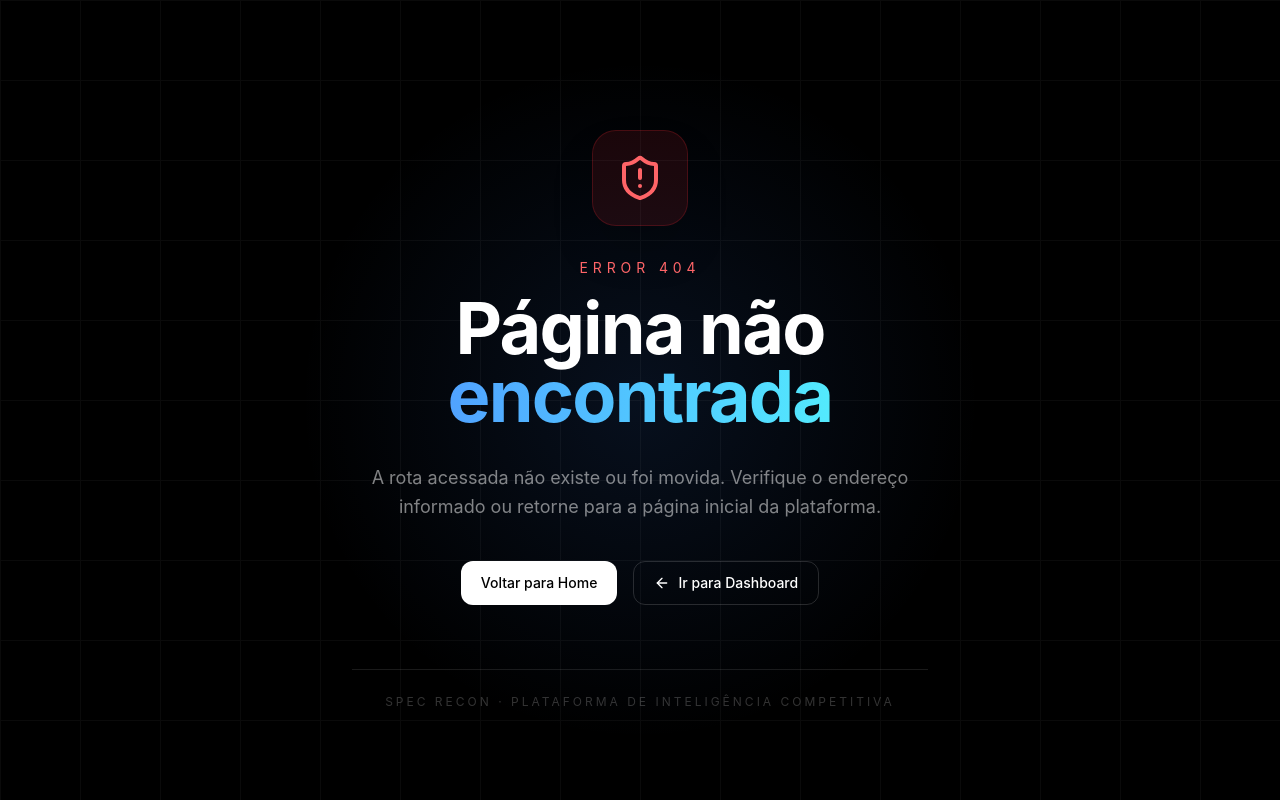
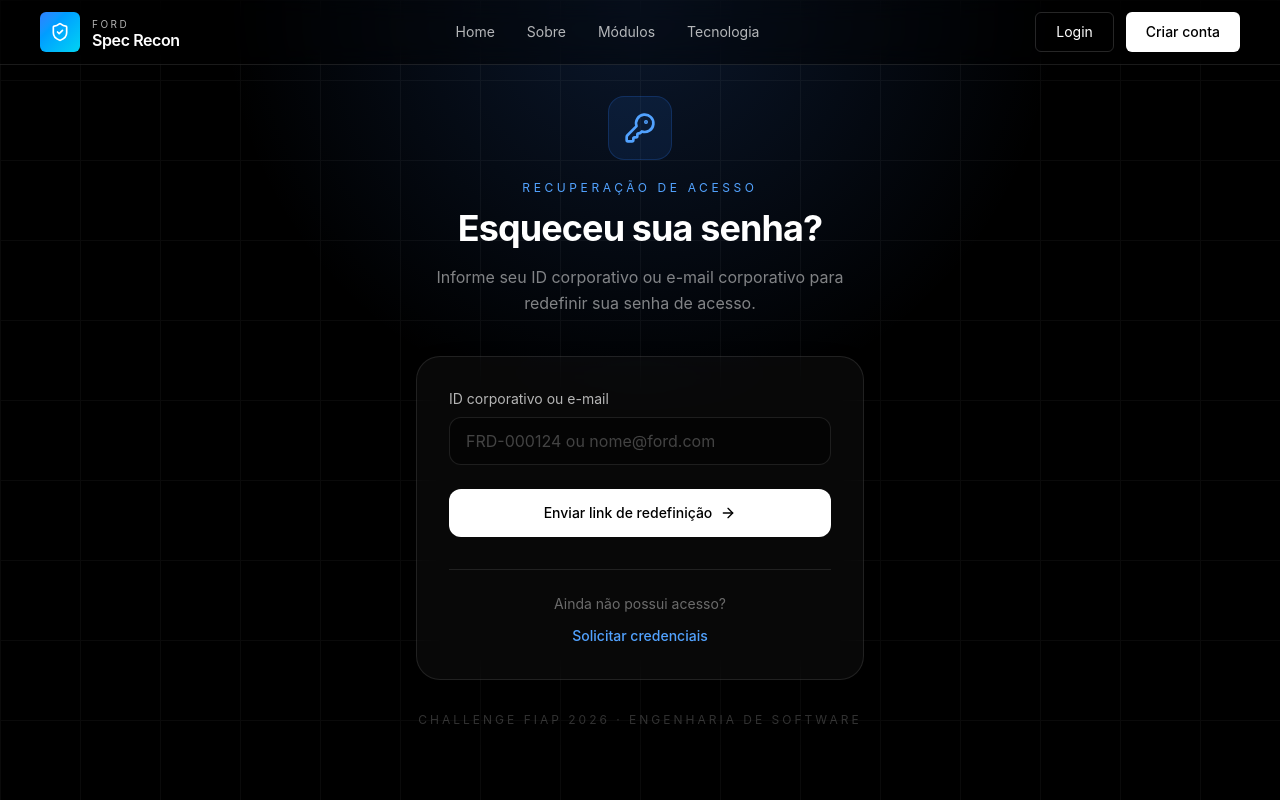
Before and after one commit to L-A-N-E/Spec-Recon-Mobile-Development, a React (Vite) app: page /forgot-password in a window 1280 px wide. Shown: the top 800 px of the page. Built offline with nearby package versions, Linux system fonts and the light colour scheme.

Commit message:
fix: Criando Forgot Your Password e estilização com tailwind

```diff
--- /dev/null
+++ b/src/pages/Auth/ForgotPassword/index.tsx
@@ -0,0 +1,169 @@
+import { useState } from "react"
+
+import {
+    KeyRound,
+    ArrowRight,
+    CheckCircle2
+} from "lucide-react"
+
+import { Link } from "react-router-dom"
+
+import Button from "../../../components/public/Button"
+
+function ForgotPassword() {
+
+    const [credential, setCredential] = useState("")
+    const [error, setError] = useState("")
+    const [success, setSuccess] = useState(false)
+
+    function handleSubmit(e: React.FormEvent) {
+        e.preventDefault()
+
+        setError("")
+
+        if (!credential.trim()) {
+            setError("Informe seu ID corporativo ou e-mail")
+            return
+        }
+
+        // futura integração backend
+        console.log(credential)
+
+        setSuccess(true)
+    }
+
+    return (
+        <div className="min-h-screen bg-black text-white overflow-hidden relative flex items-center justify-center px-6 py-24">
+
+            {/* Glow */}
+            <div className="absolute inset-0 bg-[radial-gradient(circle_at_top,rgba(59,130,246,0.18),transparent_40%)]" />
+
+            {/* Grid */}
+            <div className="absolute inset-0 opacity-[0.04] bg-[linear-gradient(to_right,#ffffff_1px,transparent_1px),linear-gradient(to_bottom,#ffffff_1px,transparent_1px)] bg-size-[80px_80px]" />
+
+            <div className="relative w-full max-w-md">
+
+                {/* Header */}
+                <div className="flex flex-col items-center text-center mb-10">
+
+                    <div className="w-16 h-16 rounded-2xl bg-blue-500/10 border border-blue-500/20 flex items-center justify-center mb-5">
+                        <KeyRound className="w-8 h-8 text-blue-400" />
+                    </div>
+
+                    <div className="text-xs uppercase tracking-[0.3em] text-blue-400 mb-3">
+                        Recuperação de acesso
+                    </div>
+
+                    <h1 className="text-4xl font-bold tracking-tight">
+                        Esqueceu sua senha?
+                    </h1>
+
+                    <p className="mt-4 text-white/50 leading-relaxed">
+                        Informe seu ID corporativo ou e-mail corporativo
+                        para redefinir sua senha de acesso.
+                    </p>
+                </div>
+
+                {/* Card */}
+                <div className="rounded-3xl border border-white/10 bg-white/3 backdrop-blur-xl p-8 shadow-2xl">
+
+                    {!success ? (
+
+                        <form
+                            onSubmit={handleSubmit}
+                            className="space-y-6"
+                        >
+
+                            <div>
+                                <label className="block text-sm text-white/70 mb-2">
+                                    ID corporativo ou e-mail
+                                </label>
+
+                                <input
+                                    type="text"
+                                    value={credential}
+                                    onChange={(e) => {
+                                        setCredential(e.target.value)
+
+                                        if (error) {
+                                            setError("")
+                                        }
+                                    }}
+                                    placeholder="FRD-000124 ou nome@ford.com"
+                                    className="w-full h-12 px-4 rounded-xl bg-black/40 border border-white/10 text-white placeholder:text-white/25 outline-none focus:border-blue-500 transition-colors"
+                                />
+
+                                {error && (
+                                    <p className="mt-2 text-sm text-red-400">
+                                        {error}
+                                    </p>
+                                )}
+                            </div>
+
+                            <Button
+                                type="submit"
+                                variant="primary"
+                                className="w-full h-12"
+                            >
+                                Enviar link de redefinição
+                                <ArrowRight className="w-4 h-4" />
+                            </Button>
+                        </form>
+
+                    ) : (
+
+                        <div className="flex flex-col items-center text-center">
+
+                            <div className="w-16 h-16 rounded-full bg-green-500/10 border border-green-500/20 flex items-center justify-center mb-5">
+                                <CheckCircle2 className="w-8 h-8 text-green-400" />
+                            </div>
+
+                            <h2 className="text-2xl font-semibold">
+                                Solicitação enviada
+                            </h2>
+
+                            <p className="mt-4 text-white/50 leading-relaxed">
+                                Se as credenciais existirem na base corporativa,
+                                um link de redefinição será enviado.
+                            </p>
+
+                            <Link
+                                to="/login"
+                                className="mt-8 w-full"
+                            >
+                                <Button
+                                    variant="secondary"
+                                    className="w-full h-12"
+                                >
+                                    Voltar para login
+                                </Button>
+                            </Link>
+                        </div>
+                    )}
+
+                    {/* Bottom */}
+                    <div className="mt-8 pt-6 border-t border-white/10 text-center">
+
+                        <p className="text-sm text-white/40">
+                            Ainda não possui acesso?
+                        </p>
+
+                        <Link
+                            to="/sign-up"
+                            className="mt-3 inline-flex text-blue-400 hover:text-blue-300 transition-colors text-sm font-medium"
+                        >
+                            Solicitar credenciais
+                        </Link>
+                    </div>
+                </div>
+
+                {/* Footer */}
+                <div className="mt-8 text-center text-xs text-white/20 uppercase tracking-[0.25em]">
+                    Challenge FIAP 2026 · Engenharia de Software
+                </div>
+            </div>
+        </div>
+    )
+}
+
+export default ForgotPassword
--- a/src/pages/Auth/Login/index.tsx
+++ b/src/pages/Auth/Login/index.tsx
@@ -93,12 +93,12 @@ function Login() {
 
                         {/* Forgot */}
                         <div className="flex justify-end">
-                            <button
-                                type="button"
+                            <Link
+                                to="/forgot-password"
                                 className="text-sm text-blue-400 hover:text-blue-300 transition-colors cursor-pointer"
                             >
                                 Esqueci minha senha
-                            </button>
+                            </Link>
                         </div>
 
                         {/* Submit */}
--- a/src/pages/Routes/index.tsx
+++ b/src/pages/Routes/index.tsx
@@ -17,6 +17,7 @@ import Assistant from '../Assistant/index.tsx'
 import Profile from '../Profile/index.tsx'
 import Terms_Of_Use from "../TermsOfUse/index.tsx"
 import PrivacyPolicy from "../PrivacyPolicy/index.tsx"
+import ForgotPassword from "../Auth/ForgotPassword/index.tsx"
 
 export const router = createBrowserRouter([
     {
@@ -42,6 +43,15 @@ export const router = createBrowserRouter([
                 element: (
                     <PublicRoute>
                         <Signup />
+                    </PublicRoute>
+                )
+            },
+
+            {
+                path: "/forgot-password",
+                element: (
+                    <PublicRoute>
+                        <ForgotPassword />
                     </PublicRoute>
                 )
             },
```
